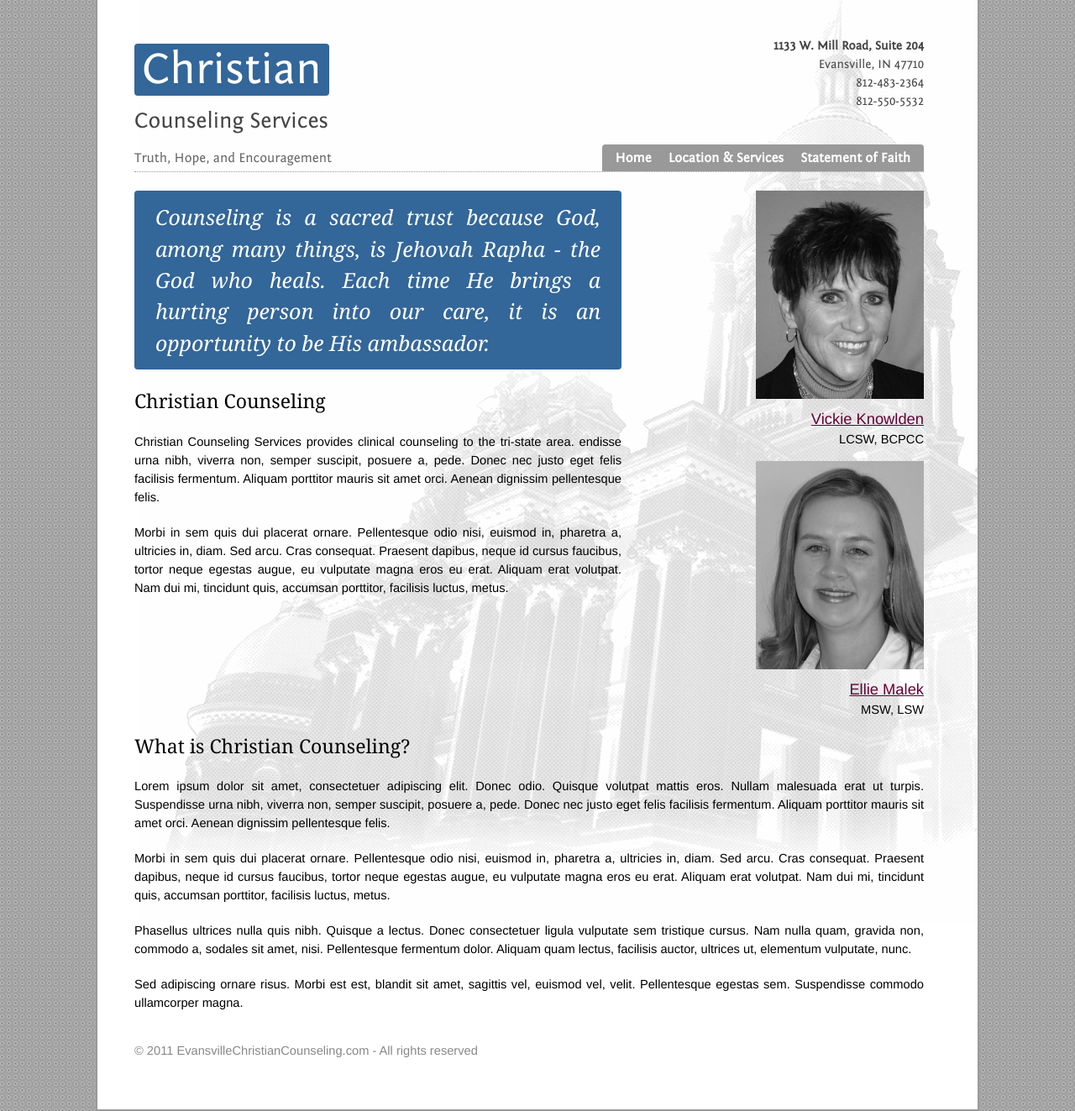
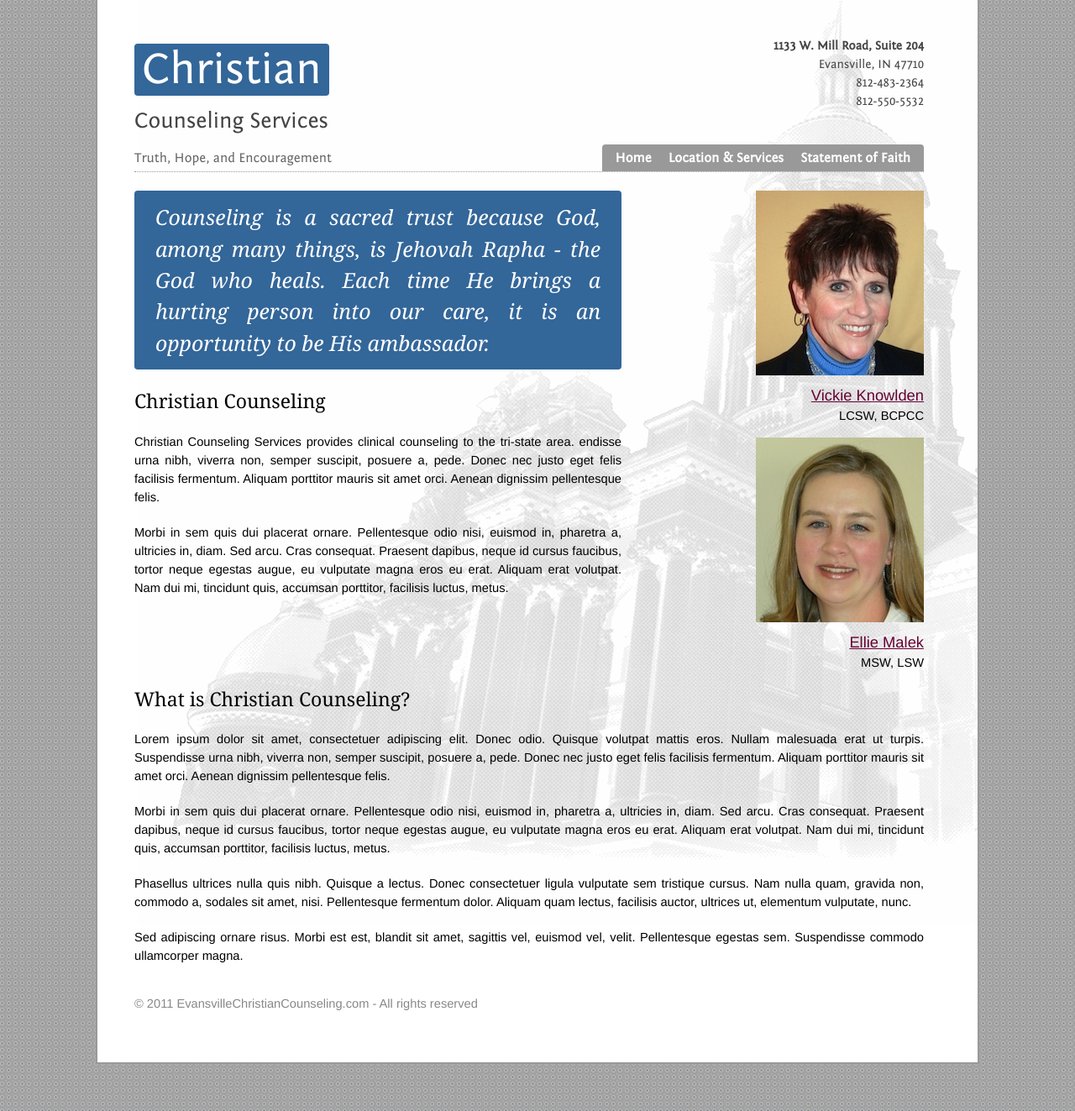
Before and after one commit to evansvillechristiancounseling/evansvillechristiancounseling.github.com, a Jekyll site: the page built from index.html, in a window 1280 px wide. Shown: the whole page at 84% size. Built offline with Jekyll 4.4.1, drawn with Linux system fonts in a browser that asks for light colours.

Commit message:
Adding color photos. Added a sitemap

```diff
--- a/counselors/_posts/2011-01-09-ellie-malek.html
+++ b/counselors/_posts/2011-01-09-ellie-malek.html
@@ -39,7 +39,7 @@ keywords: ellie malek, lcsw
   </div>
 
   <div class="grid_5 omega">
-    <img src="/images/counselors/ellie-malek-275w.jpg" width="275" height="342" />
+    <img src="/images/counselors/ellie-malek-275wc.jpg" width="275" height="302" />
     <dl>
       <dt>Credentials</dt>
       <dd>MSW, LSW</dd>
@@ -54,7 +54,7 @@ keywords: ellie malek, lcsw
     <div id="counselors">
       <ul>
         <li>
-          <img src="/images/counselors/vickie-knowlden-100w.jpg" width="100" height="124" align="left"/>
+          <img src="/images/counselors/vickie-knowlden-100wc.jpg" width="100" height="110" align="left"/>
           <a href="/counselors/vickie-knowlden/">Vickie Knowlden</a>
           <div>Counselor</div>
           <div>LCSW, BCPCC</div>
--- a/counselors/_posts/2011-01-09-vickie-knowlden.html
+++ b/counselors/_posts/2011-01-09-vickie-knowlden.html
@@ -43,7 +43,7 @@ keywords: vickie knowlden, lcsw
   </div>
 
   <div class="grid_5 omega">
-    <img src="/images/counselors/vickie-knowlden-275w.jpg" width="275" height="342" />
+    <img src="/images/counselors/vickie-knowlden-275wc.jpg" width="275" height="302" />
     <dl>
       <dt>Credentials</dt>
       <dd>LCSW, BCPCC</dd>
@@ -58,7 +58,7 @@ keywords: vickie knowlden, lcsw
     <div id="counselors">
       <ul>
         <li>
-          <img src="/images/counselors/ellie-malek-100w.jpg" width="100" height="124" align="left"/>
+          <img src="/images/counselors/ellie-malek-100wc.jpg" width="100" height="110" align="left"/>
           <a href="/counselors/ellie-malek/">Ellie Malek</a>
           <div>Counselor</div>
           <div>MSW, LSW</div>
--- a/index.html
+++ b/index.html
@@ -25,7 +25,7 @@ container_class: courthouse
   <div id="counselors" class="prefix_2 grid_4 omega">
     <ul>
       <li>
-        <img src="/images/counselors/vickie-knowlden-275w.jpg" width="200" height="248"/>
+        <img src="/images/counselors/vickie-knowlden-200wc.jpg" width="200" height="220"/>
         <div>
           <a href="/counselors/vickie-knowlden/">Vickie Knowlden</a>
           <div>LCSW, BCPCC</div>
@@ -33,7 +33,7 @@ container_class: courthouse
       </li>
 
       <li>
-        <img src="/images/counselors/ellie-malek-275w.jpg" width="200" height="248" align=""/>
+        <img src="/images/counselors/ellie-malek-200wc.jpg" width="200" height="220" align=""/>
         <div>
           <a href="/counselors/ellie-malek/">Ellie Malek</a>
           <div>MSW, LSW</div>
```
Also changed, not shown: sitemap.xml (added, +22 -0 lines), images/counselors/ellie-malek-100wc.jpg (added), images/counselors/ellie-malek-150wc.jpg (added), images/counselors/ellie-malek-200wc.jpg (added), images/counselors/ellie-malek-275wc.jpg (added), images/counselors/vickie-knowlden-100wc.jpg (added), images/counselors/vickie-knowlden-150wc.jpg (added), images/counselors/vickie-knowlden-200wc.jpg (added), images/counselors/vickie-knowlden-275wc.jpg (added).
